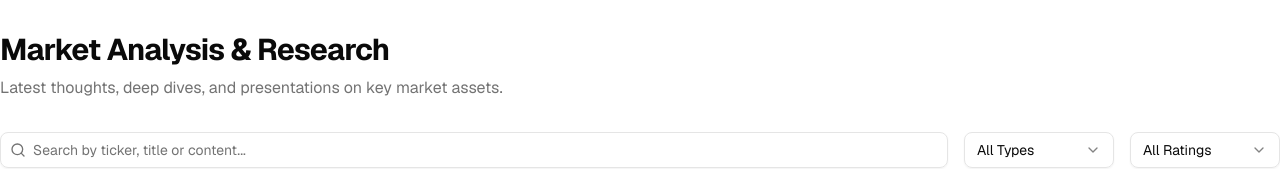
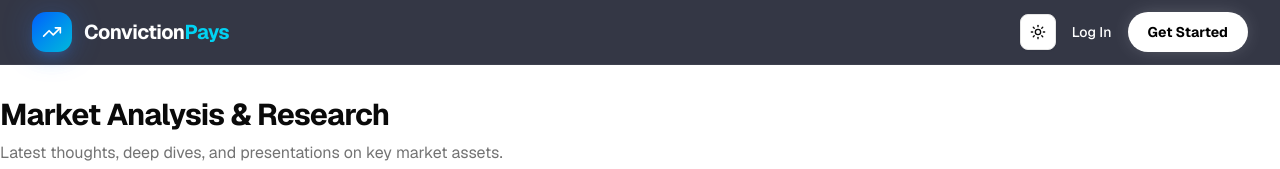
Before and after one commit to bilalashrafshk/finance-dashboard, a Next.js app: page /analysis in a window 1280 px wide. Shown: the top 169 px of the page. Built offline with nearby package versions, Linux system fonts and the light colour scheme; no server answers.

Commit message:
fix: add missing navbar to analysis page

```diff
--- a/app/analysis/page.tsx
+++ b/app/analysis/page.tsx
@@ -1,5 +1,6 @@
 import { AnalysisFeed } from "@/components/analysis/analysis-feed"
 import { Metadata } from "next"
+import { SharedNavbar } from "@/components/shared-navbar"
 
 export const metadata: Metadata = {
     title: "Market Analysis & Research | ConvictionPays",
@@ -8,6 +9,8 @@ export const metadata: Metadata = {
 
 export default function AnalysisPage() {
     return (
+        <div className="min-h-screen bg-background">
+            <SharedNavbar />
             <div className="container py-8 max-w-7xl mx-auto">
                 <div className="flex flex-col gap-2 mb-8">
                     <h1 className="text-3xl font-bold tracking-tight">Market Analysis & Research</h1>
@@ -18,5 +21,6 @@ export default function AnalysisPage() {
 
                 <AnalysisFeed />
             </div>
+        </div>
     )
 }
```
Lines whose indentation alone changed are shown as unchanged.
